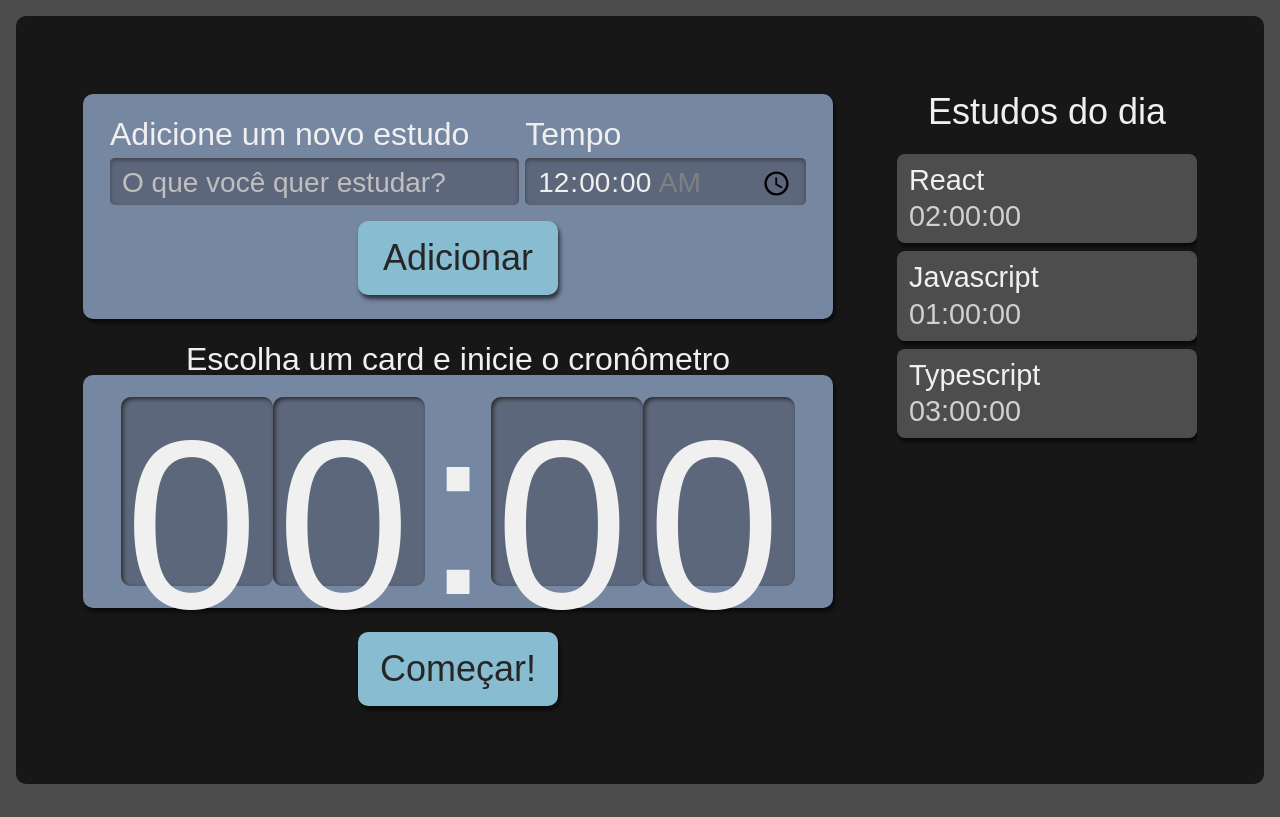
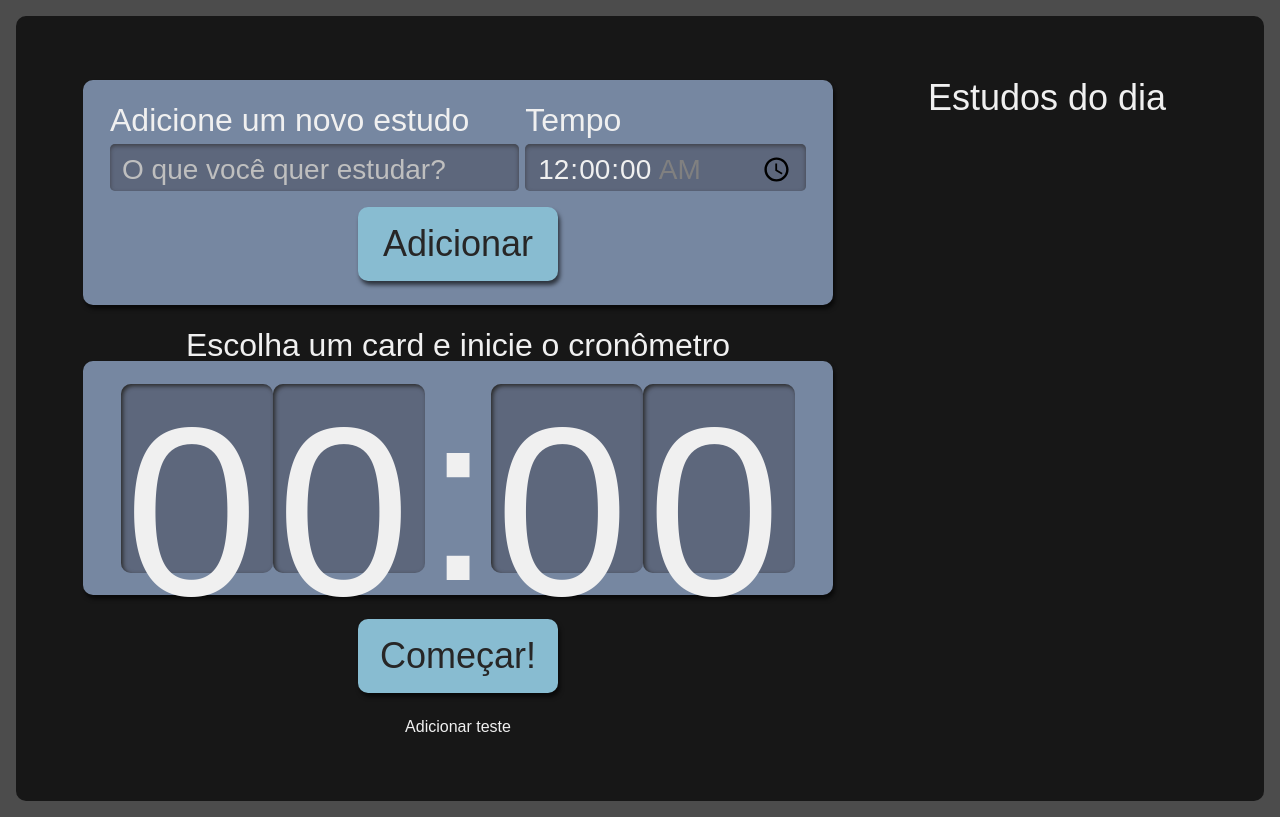
Before and after one commit to Gustavoo-z/alura-studies, a React (Create React App) app: page / in a window 1280 px wide. Built offline with nearby package versions, Linux system fonts and the light colour scheme.

Commit message:
feat: define interfaces and use props to manage shared state

```diff
--- a/src/components/Button/index.tsx
+++ b/src/components/Button/index.tsx
@@ -1,12 +1,13 @@
 import style from "./Button.module.scss";
 
 interface ButtonProps {
+  type?: "button" | "submit" | "reset" | undefined;
   children: React.ReactNode;
 }
 
-export default function Button({ children }: ButtonProps) {
+export default function Button({ children, type = "button" }: ButtonProps) {
   return (
-    <button className={style.botao}>
+    <button type={type} className={style.botao}>
       {children}
     </button>
   );
--- a/src/components/Form/index.tsx
+++ b/src/components/Form/index.tsx
@@ -1,19 +1,21 @@
 import { useState } from "react";
 import Button from "../Button";
 import style from "./Form.module.scss";
+import { ITarefa } from "../../types/tarefa";
 
-export default function Form() {
+export default function Form( {setTarefas}: {setTarefas: React.Dispatch<React.SetStateAction<ITarefa[]>>} ) {
   const [tempo, setTempo] = useState("00:00:00");
   const [tarefa, setTarefa] = useState("");
 
-  function adicionarTarefa() {
-    console.log({
-      tarefa,
-      tempo,
-    })
-    setTarefa("");
-    setTempo("00:00:00");
-  }
+function adicionarTarefa() {
+  const novaTarefa = { tarefa, tempo };
+  setTarefas(tarefasAntigas => {
+    const atualizadas = [...tarefasAntigas, novaTarefa];
+    return atualizadas;
+  });
+  setTarefa("");
+  setTempo("00:00:00");
+}
 
   return (
     <form className={style.novaTarefa} onSubmit={(e) => {
@@ -46,7 +48,7 @@ export default function Form() {
           required
         />
       </div>
-      <Button>Adicionar</Button>
+      <Button type="submit">Adicionar</Button>
     </form>
   );
 }
--- a/src/components/List/index.tsx
+++ b/src/components/List/index.tsx
@@ -1,25 +1,11 @@
-import { useState } from "react";
+import { ITarefa } from "../../types/tarefa";
 import Item from "./Item";
 import style from "./List.module.scss";
 
-export default function List() {
-  const [tarefas, setTarefas] = useState([
-    {
-      tarefa: "React",
-      tempo: "02:00:00",
-    },
-    {
-      tarefa: "Javascript",
-      tempo: "01:00:00",
-    },
-    {
-      tarefa: "Typescript",
-      tempo: "03:00:00",
-    }
-  ])
+export default function List({ tarefas }: { tarefas: ITarefa[] }) {
   return (
     <aside className={style.listaTarefas}>
-      <h2 onClick={() => setTarefas([...tarefas, {tarefa: 'Node.js', tempo: '05:00:00'}])}> Estudos do dia </h2>
+      <h2> Estudos do dia </h2>
       <ul>
         {tarefas.map((item, index) => (
           <Item
--- a/src/pages/App.tsx
+++ b/src/pages/App.tsx
@@ -1,14 +1,20 @@
+import { useState } from "react";
 import Cronometro from "../components/Cronometro";
 import Form from "../components/Form";
 import List from "../components/List";
 import style from './App.module.scss';
+import { ITarefa } from "../types/tarefa";
 
 function App() {
+    const [tarefas, setTarefas] = useState<ITarefa[]>([])
   return (
     <div className={style.AppStyle}>
-      <Form />
-      <List />
+      <Form setTarefas={setTarefas} />
+      <List tarefas={tarefas} />
       <Cronometro />
+      <button onClick={() => setTarefas(t => [...t, { tarefa: "Teste", tempo: "00:01:00" }])}>
+  Adicionar teste
+</button>
     </div>
   );
 }
--- /dev/null
+++ b/src/types/tarefa.ts
@@ -0,0 +1,4 @@
+export interface ITarefa {
+  tarefa: string;
+  tempo: string;
+}
```
